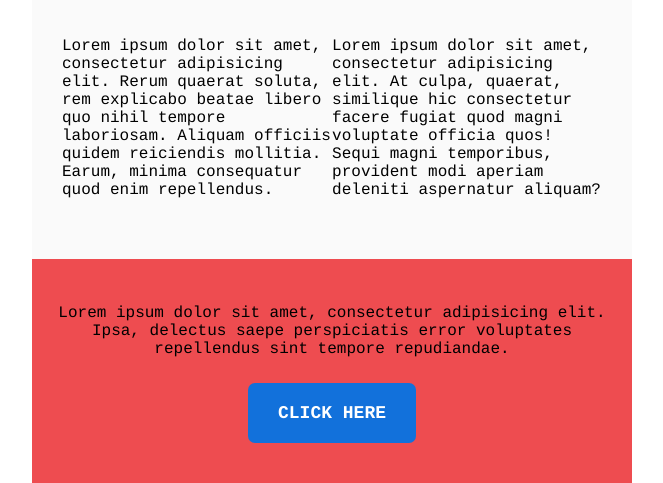
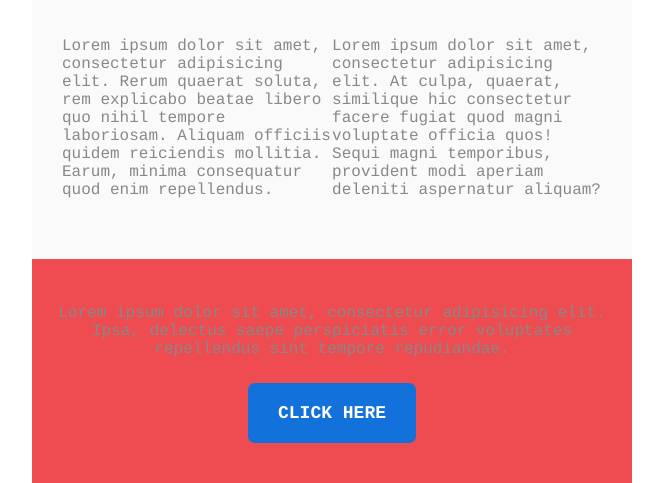
Before and after one commit to jenniferjara/research-emaill, a plain HTML site: page index.html in a window 1280 px wide. Shown: the part 475-958 px from the top of the page, without its empty margins (308-971 px from the left). Drawn offline with Linux system fonts and the light colour scheme.

Commit message:
update info.md - tipografias

```diff
--- a/index.html
+++ b/index.html
@@ -28,7 +28,7 @@
 		}
 		td{
 			font-family: Courier !important;
-			color: #000000 !important;
+			color: #888888 !important;
 		}
 		img{
 			display: block !important;
```
Also changed, not shown: 1 other file.
